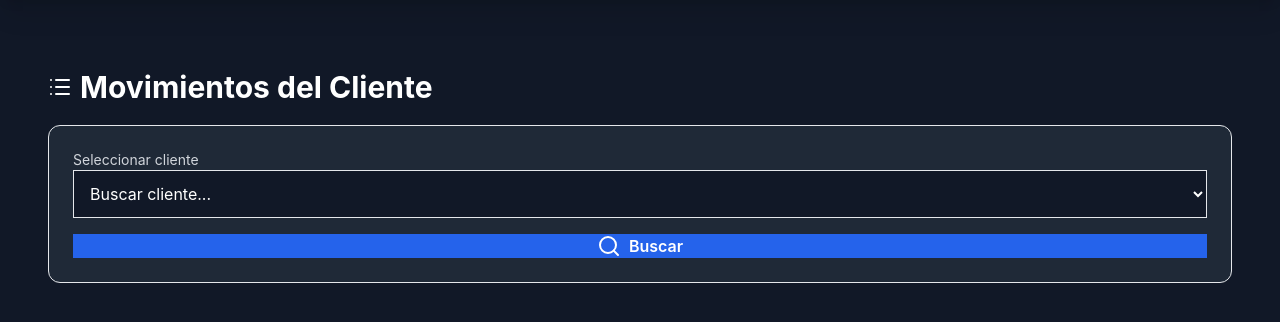
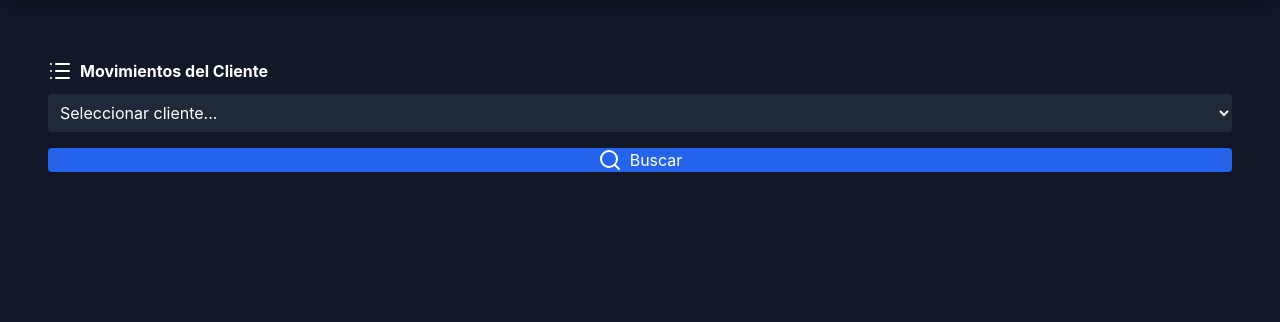
Before and after one commit to NahunMenem/Bando-Railway, a Flask app: page /movimientos in a window 1280 px wide. Shown: the part 45-367 px from the top of the page. Run offline with Flask 3, Linux system fonts and the light colour scheme; a user stored in the database is signed in; tables that the repository leaves empty hold one stand-in row (values such as "Sample post").

Commit message:
Update movimientos.html

```diff
--- a/templates/movimientos.html
+++ b/templates/movimientos.html
@@ -1,143 +1,95 @@
 {% extends "base.html" %}
 {% block content %}
-
-<div class="p-6 max-w-7xl mx-auto space-y-8">
-
-  <!-- 🔹 TITULO -->
-  <h1 class="text-3xl font-bold flex items-center gap-2">
-    <i data-lucide="list"></i>
-    Movimientos del Cliente
+<div class="p-6">
+  <h1 class="text-2xl font-bold mb-4 flex items-center gap-2">
+    <i data-lucide="list"></i> Movimientos del Cliente
   </h1>
 
-  <!-- 🔹 BUSCADOR + SELECT CLIENTE -->
-  <div class="bg-gray-800 p-6 rounded-xl shadow-lg space-y-4 border border-gray-700">
-
-    <form method="GET" class="grid grid-cols-1 md:grid-cols-3 gap-4">
-
-      <!-- SELECT CLIENTE -->
-      <div class="md:col-span-2">
-        <label class="block text-gray-300 text-sm mb-1">Seleccionar cliente</label>
-        <select name="cliente_id" id="cliente-select"
-                class="w-full bg-gray-900 border border-gray-700 text-white rounded-lg p-3 shadow-inner">
-          <option value="">Buscar cliente...</option>
+  <form method="GET" class="grid grid-cols-1 md:grid-cols-2 gap-4 mb-6">
+    <div>
+      <select name="cliente_id" id="cliente-select" class="p-2 w-full rounded bg-gray-800 text-white">
+        <option value="">Seleccionar cliente...</option>
         {% for cliente in clientes %}
-          <option value="{{ cliente.id }}"
-            {% if cliente_id_seleccionado == cliente.id|string %}selected{% endif %}>
+          <option value="{{ cliente.id }}" {% if cliente_id_seleccionado == cliente.id|string %}selected{% endif %}>
             {{ cliente.nombre }} - {{ cliente.documento }}
           </option>
         {% endfor %}
       </select>
     </div>
-
-      <!-- BOTÓN BUSCAR -->
-      <div class="flex items-end">
-        <button type="submit"
-          class="w-full bg-blue-600 hover:bg-blue-700 text-white px-4 py-3 rounded-lg font-semibold shadow-md flex items-center justify-center gap-2">
+    <button type="submit" class="bg-blue-600 hover:bg-blue-700 text-white px-4 py-2 rounded flex items-center justify-center gap-2">
       <i data-lucide="search"></i> Buscar
     </button>
-      </div>
-
   </form>
 
-  </div>
-
-  <!-- 🔹 TABLA DE MOVIMIENTOS -->
   {% if movimientos %}
-  <div class="bg-gray-800 rounded-xl shadow-xl overflow-hidden border border-gray-700">
-
-    <div class="overflow-x-auto">
-    <table class="min-w-full text-sm text-gray-200">
-
-      <!-- HEADERS -->
-      <thead class="bg-gray-900 text-gray-300 uppercase text-xs">
+  <div class="overflow-x-auto rounded shadow-lg">
+    <table class="min-w-full text-sm bg-gray-800 text-white rounded-lg overflow-hidden">
+      <thead class="bg-gray-700 text-xs uppercase tracking-wider text-gray-300 border-b border-gray-600">
         <tr>
-          <th class="px-4 py-3 text-left">Fecha y Hora</th>
-          <th class="px-4 py-3 text-left">Total Compra</th>
-          <th class="px-4 py-3 text-left">Pago</th>
-          <th class="px-4 py-3 text-left">Saldo</th>
-          <th class="px-4 py-3 text-left">Detalles</th>
-          <th class="px-4 py-3 text-left">Comprobante</th>
-          <th class="px-4 py-3 text-left">Acciones</th>
+          <th class="px-4 py-2 text-left">Fecha y Hora</th>
+          <th class="px-4 py-2 text-left">Total Compra</th>
+          <th class="px-4 py-2 text-left">Pago</th>
+          <th class="px-4 py-2 text-left">Saldo</th>
+          <th class="px-4 py-2 text-left">Detalles</th>
+          <th class="px-4 py-2 text-left">Comprobante</th>
+          <th class="px-4 py-2 text-left">Acciones</th>
         </tr>
       </thead>
-
-      <!-- BODY -->
       <tbody>
         {% for m in movimientos %}
-        <tr class="border-t border-gray-700 hover:bg-gray-700/40 transition-colors">
+        <tr class="border-t border-gray-700 hover:bg-gray-700/70">
+          <td class="px-4 py-2">{{ m.fecha.strftime("%d/%m/%Y %H:%M") }}</td>
 
-          <td class="px-4 py-3">{{ m.fecha.strftime("%d/%m/%Y %H:%M") }}</td>
-
-          <td class="px-4 py-3 font-semibold text-green-400">
+          <td class="px-4 py-2 text-green-400">
             {% if m.tipo == 'venta' %}${{ '%.2f' | format(m.total) }}{% endif %}
           </td>
-
-          <td class="px-4 py-3 text-blue-400">
-            {% if m.tipo == 'pago' %}
-              ${{ '%.2f' | format(m.pago_a_cuenta) }}
-            {% elif m.pago_a_cuenta > 0 %}
-              ${{ '%.2f' | format(m.pago_a_cuenta) }}
-            {% endif %}
+          <td class="px-4 py-2 text-blue-400">
+            {% if m.tipo == 'pago' %}${{ '%.2f' | format(m.pago_a_cuenta) }}{% elif m.pago_a_cuenta > 0 %}${{ '%.2f' | format(m.pago_a_cuenta) }}{% endif %}
           </td>
-
-          <td class="px-4 py-3 text-red-400">
-            {% if m.saldo_resultante is not none %}
-              ${{ '%.2f' | format(m.saldo_resultante) }}
-            {% endif %}
+          <td class="px-4 py-2 text-red-400">
+            {% if m.saldo_resultante is not none %}${{ '%.2f' | format(m.saldo_resultante) }}{% endif %}
           </td>
-
-          <!-- DETALLES -->
-          <td class="px-4 py-3">
+          <td class="px-4 py-2">
             {% if m.tipo == 'venta' %}
-              <button type="button" onclick="toggleDetalle('{{ m.id }}')"
-                class="px-2 py-1 rounded bg-gray-700 hover:bg-gray-600 text-white text-xs flex items-center gap-1">
-                <i data-lucide="eye"></i> Ver
+              <button type="button" onclick="toggleDetalle('{{ m.id }}')" class="text-white hover:underline text-sm">
+                <i data-lucide="eye"></i>
               </button>
             {% endif %}
           </td>
-
-          <!-- COMPROBANTE -->
-          <td class="px-4 py-3">
+          <td class="px-4 py-2">
             {% if m.tipo == 'venta' %}
               <a href="{{ url_for('comprobante', venta_id=m.id) }}" target="_blank"
-                class="bg-green-600 hover:bg-green-700 text-white text-xs px-3 py-1 rounded flex items-center gap-1">
+                 class="bg-green-600 hover:bg-green-700 text-white text-xs px-3 py-1 rounded shadow inline-flex items-center gap-1">
                  <i data-lucide="file-text"></i> Ver
               </a>
             {% elif m.tipo == 'pago' %}
               {% set pago_id = m.id.split('-')[1]|int %}
               <a href="{{ url_for('comprobante_pago', pago_id=pago_id) }}" target="_blank"
-                class="bg-blue-600 hover:bg-blue-700 text-white text-xs px-3 py-1 rounded flex items-center gap-1">
+                 class="bg-blue-600 hover:bg-blue-700 text-white text-xs px-3 py-1 rounded shadow inline-flex items-center gap-1">
                  <i data-lucide="file-text"></i> Ver
               </a>
             {% endif %}
           </td>
-
-          <!-- ACCIONES -->
-          <td class="px-4 py-3">
+          <td class="px-4 py-2">
             <form method="POST"
               action="{{ url_for('eliminar_movimiento', tipo=m.tipo, id=m.id if m.tipo == 'venta' else m.id.split('-')[1]|int) }}"
               onsubmit="return confirm('¿Estás seguro que deseas eliminar este movimiento?');">
-              <button class="bg-red-600 hover:bg-red-700 text-white text-xs px-3 py-1 rounded flex items-center gap-1">
-                <i data-lucide="trash-2"></i> Anular
+              <button class="bg-red-600 hover:bg-red-700 text-white text-xs px-3 py-1 rounded shadow inline-flex items-center gap-1">
+                <i data-lucide="trash-2" class="w-4 h-4"></i> Anular
               </button>
             </form>
           </td>
-
         </tr>
-
-        <!-- FILA DETALLE -->
         {% if m.tipo == 'venta' %}
         <tr id="detalle-{{ m.id }}" class="hidden bg-gray-900">
-          <td colspan="7" class="px-6 py-4">
-
+          <td colspan="7" class="px-6 py-3 text-gray-200">
             {% if m.descripcion %}
-            <p class="mb-2 text-gray-300"><strong>Descripción:</strong> {{ m.descripcion }}</p>
+              <p class="mb-2"><strong>Descripción:</strong> {{ m.descripcion }}</p>
             {% endif %}
-
             {% if m.items %}
-            <table class="w-full text-xs bg-gray-800 rounded border border-gray-700 mt-3">
-              <thead>
-                <tr class="bg-gray-700 text-gray-200">
+              <table class="w-full text-xs text-left bg-gray-700 border border-gray-600 rounded mt-2">
+                <thead class="bg-gray-800 text-white">
+                  <tr>
                     <th class="px-2 py-1">Cant.</th>
                     <th class="px-2 py-1">Descripción</th>
                     <th class="px-2 py-1">P. Unitario</th>
@@ -146,7 +98,7 @@
                 </thead>
                 <tbody>
                   {% for item in m["items"] %}
-                <tr class="border-t border-gray-600">
+                  <tr>
                     <td class="px-2 py-1">{{ item.cantidad }}</td>
                     <td class="px-2 py-1">{{ item.descripcion }}</td>
                     <td class="px-2 py-1">${{ '%.2f' | format(item.precio_unitario) }}</td>
@@ -156,37 +108,33 @@
                 </tbody>
               </table>
             {% endif %}
-
           </td>
         </tr>
         {% endif %}
-
         {% endfor %}
       </tbody>
-
     </table>
   </div>
-
-  </div>
-
   {% elif cliente_id_seleccionado %}
-  <p class="text-gray-400 text-center mt-6">No hay movimientos para este cliente.</p>
+    <p class="text-gray-300 mt-4">No hay movimientos para este cliente.</p>
   {% endif %}
-
 </div>
 
 <script>
   function toggleDetalle(id) {
-  document.getElementById("detalle-" + id).classList.toggle("hidden");
+    const fila = document.getElementById('detalle-' + id);
+    fila.classList.toggle('hidden');
   }
 
   new TomSelect('#cliente-select', {
     create: false,
-  sortField: { field: 'text', direction: 'asc' },
+    sortField: {
+      field: 'text',
+      direction: 'asc'
+    },
     placeholder: 'Buscar cliente...'
   });
 
   lucide.createIcons();
 </script>
-
 {% endblock %}
```
Lines whose indentation alone changed are shown as unchanged.
